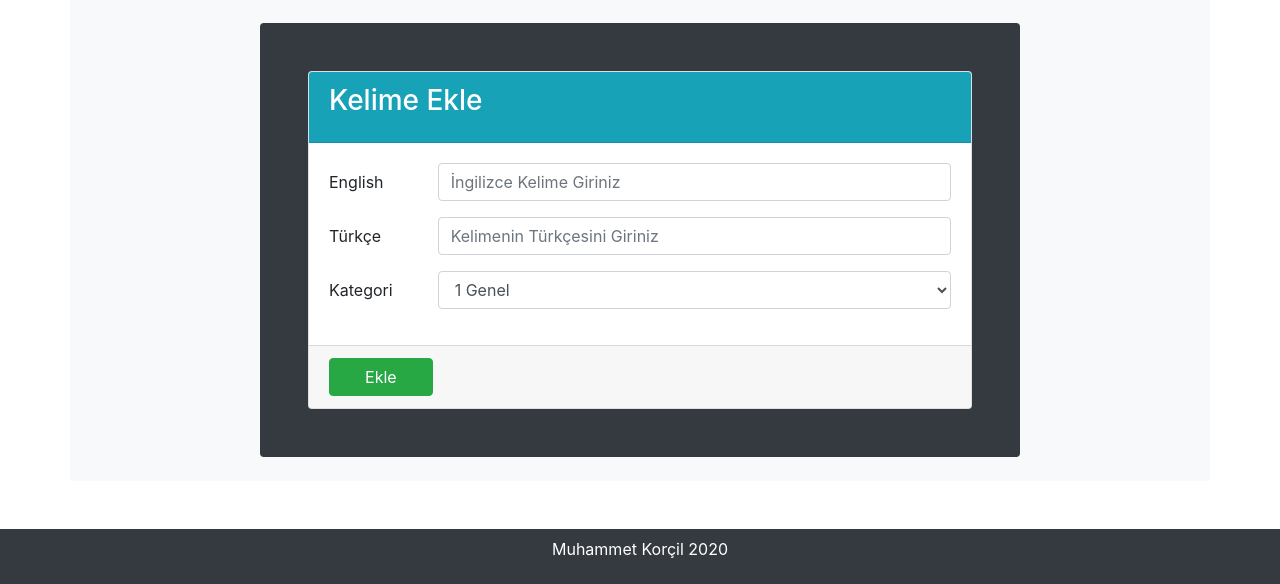
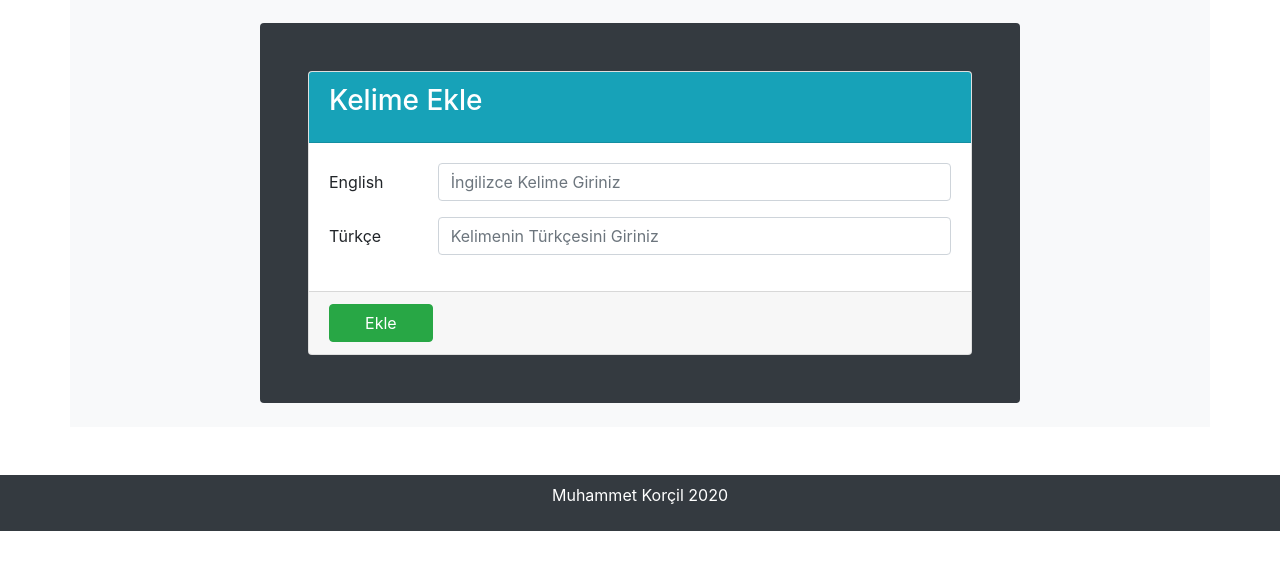
Before and after one commit to korcilm/Sozluk-Sitesi, a PHP site: page /kelime-ekle.php in a window 1280 px wide. Shown: the part 115-699 px from the top of the page. Run offline with PHP 8.4, Linux system fonts and the light colour scheme.

Commit message:
güncellendi

```diff
--- a/sözlük/kelime-ekle.php
+++ b/sözlük/kelime-ekle.php
@@ -39,15 +39,12 @@
 					</div>
 					<?php
 					if ($_POST) {
-						if (!empty($_POST["en"]) && !empty($_POST["tr"]) && !empty($_POST["kategori"])) {
+						if (!empty($_POST["en"]) && !empty($_POST["tr"])) {
 							$ingilizce=$_POST["en"];
 							$turkce=$_POST["tr"];
-							$kategori=$_POST["kategori"];
-							explode(" ", $kategori);
 
-
-							$query =$db->prepare("INSERT INTO kelime SET ingilizce=? , turkce=? , kategori_id=?");
-							$insert =$query->execute(array($ingilizce,$turkce,$kategori[0]));
+							$query =$db->prepare("INSERT INTO kelime SET ingilizce=? , turkce=?");
+							$insert =$query->execute(array($ingilizce,$turkce));
 							if ($insert) {
 								?>
 								<div class="alert alert-success">İşleminiz başarıyla kaydedildi.</div>
@@ -81,20 +78,6 @@
 									<input type="text" class="form-control" name="tr" placeholder="Kelimenin Türkçesini Giriniz">
 								</div>
 							</div>
-
-							<div class="form-group row">
-								<label class="col-sm-2 col-form-label">Kategori</label>
-								<div class="col-sm-10">
-									<select class="form-control" name="kategori">
-										<option>1 Genel</option>
-										<option>2 Bilişim</option>
-										<option>3 Makine</option>
-									</select>
-								</div>
-
-							</div>
-
-
 						</div>
 
 						<div class="card-footer">
```
